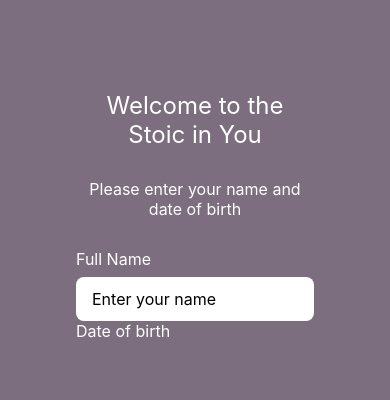
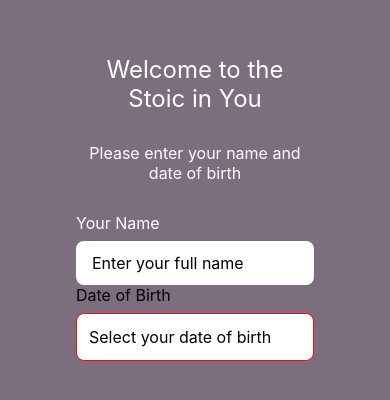
Before and after one commit to PeterX12/TheStoicInYou, a React Native app: screen /Onboarding in a window 390 px wide. Shown: the part 206-606 px from the top of the page. Built offline with nearby package versions, Linux system fonts and the light colour scheme.

Commit message:
feat: add DatePicker component and integrate into onboarding screen

```diff
--- a/app.json
+++ b/app.json
@@ -19,7 +19,8 @@
       "adaptiveIcon": {
         "foregroundImage": "./assets/adaptive-icon.png",
         "backgroundColor": "#ffffff"
-      }
+      },
+      "package": "com.anonymous.TheStoicInYou"
     },
     "web": {
       "favicon": "./assets/favicon.png"
--- /dev/null
+++ b/src/components/DatePicker.tsx
@@ -0,0 +1,198 @@
+import { AppColors } from "constants/colors";
+import { useState } from "react";
+import {
+  Platform,
+  StyleSheet,
+  View,
+  Text,
+  Pressable,
+  Dimensions,
+} from "react-native";
+import DateTimePicker from "@react-native-community/datetimepicker";
+
+const { width } = Dimensions.get("window");
+
+interface DatePickerProps {
+  label?: string;
+  value?: Date | null;
+  onChange: (date: Date) => void;
+  error?: string;
+  maxDate?: Date;
+  minDate?: Date;
+}
+
+const DatePicker = ({
+  label,
+  value,
+  onChange,
+  error,
+  maxDate,
+  minDate,
+}: DatePickerProps) => {
+  const [showDatePicker, setShowDatePicker] = useState(false);
+  const [tempDate, setTempDate] = useState<Date | null>(value ?? null);
+
+  const handleDateChange = (event: any, date?: Date) => {
+    if (Platform.OS === "android") {
+      setShowDatePicker(false);
+      if (date) onChange(date);
+    } else {
+      if (date) setTempDate(date);
+    }
+  };
+
+  const handleConfirm = () => {
+    setShowDatePicker(false);
+    if (tempDate) onChange(tempDate);
+  };
+
+  const handleCancel = () => {
+    setShowDatePicker(false);
+    setTempDate(value ?? null);
+  };
+
+  return (
+    <View style={styles.container}>
+      {label && <Text style={styles.inputText}>{label}</Text>}
+
+      <Pressable style={styles.input} onPress={() => setShowDatePicker(true)}>
+        <Text style={styles.dateText}>
+          {value ? value.toLocaleDateString() : "Select your date of birth"}
+        </Text>
+      </Pressable>
+
+      {/* Show date picker on Android */}
+      {showDatePicker && Platform.OS === "android" && (
+        <View style={styles.androidPickerContainer}>
+          <DateTimePicker
+            value={value || new Date()}
+            mode="date"
+            display="spinner"
+            onChange={handleDateChange}
+            textColor={AppColors.Black}
+            themeVariant="light"
+            maximumDate={maxDate}
+            minimumDate={minDate}
+            style={[styles.androidPicker, { backgroundColor: AppColors.White }]}
+          />
+        </View>
+      )}
+      {/* Show date picker on iOS */}
+      {showDatePicker && Platform.OS === "ios" && (
+        <View style={styles.iosPickerContainer}>
+          <Pressable style={styles.iosOverlay} onPress={handleCancel} />
+          <View style={styles.iosPickerWrapper}>
+            <View style={styles.iosButtonContainer}>
+              <Pressable onPress={handleCancel}>
+                <Text style={styles.iosButton}>Cancel</Text>
+              </Pressable>
+              <Pressable onPress={handleConfirm}>
+                <Text style={[styles.iosButton, styles.iosButtonConfirm]}>
+                  Done
+                </Text>
+              </Pressable>
+            </View>
+
+            <DateTimePicker
+              value={tempDate || new Date()}
+              mode="date"
+              display="spinner"
+              onChange={handleDateChange}
+              style={styles.iosPicker}
+              minimumDate={minDate}
+              maximumDate={maxDate}
+            />
+          </View>
+        </View>
+      )}
+
+      {error && <Text style={styles.errorText}>{error}</Text>}
+    </View>
+  );
+};
+
+const styles = StyleSheet.create({
+  container: {
+    marginBottom: 16,
+    zIndex: 1,
+    width: "100%",
+  },
+  inputText: {
+    fontSize: 16,
+    marginBottom: 8,
+    color: AppColors.Black,
+  },
+  input: {
+    backgroundColor: AppColors.White,
+    borderWidth: 1,
+    borderColor: AppColors.Error,
+    borderRadius: 8,
+    padding: 12,
+    justifyContent: "center",
+    minHeight: 48,
+    width: "100%",
+  },
+  dateText: {
+    color: AppColors.Black,
+    fontSize: 16,
+    width: "100%",
+  },
+  errorText: {
+    color: AppColors.Error,
+    fontSize: 14,
+    marginTop: 4,
+  },
+  androidPickerContainer: {
+    width: width * 0.9,
+    alignSelf: "center",
+    backgroundColor: AppColors.White,
+  },
+  androidPicker: {
+    height: 180,
+    width: "100%",
+  },
+  iosPickerContainer: {
+    position: "absolute",
+    top: 0,
+    left: 0,
+    right: 0,
+    bottom: 0,
+    justifyContent: "flex-end",
+    zIndex: 10,
+  },
+  iosOverlay: {
+    ...StyleSheet.absoluteFillObject,
+    backgroundColor: AppColors.Black + "80",
+  },
+  iosPickerWrapper: {
+    backgroundColor: AppColors.White,
+    borderRadius: 16,
+    margin: 20,
+    padding: 16,
+    maxHeight: 400,
+    width: width * 0.9,
+    alignSelf: "center",
+  },
+  iosPicker: {
+    height: 300,
+    width: "100%",
+  },
+  iosButtonContainer: {
+    flexDirection: "row",
+    justifyContent: "space-between",
+    paddingBottom: 16,
+    borderBottomWidth: 1,
+    borderBottomColor: AppColors.Black,
+  },
+  iosButton: {
+    fontSize: 16,
+    color: AppColors.Black,
+    padding: 8,
+  },
+  iosButtonConfirm: {
+    color: AppColors.Black,
+    fontWeight: "bold",
+  },
+});
+
+export default DatePicker;
--- a/src/screens/Onboarding/OnboardingScreen.tsx
+++ b/src/screens/Onboarding/OnboardingScreen.tsx
@@ -1,8 +1,9 @@
 import { AppColors } from "constants/colors";
-import { AppStyles } from "constants/styles";
-import { useState } from "react";
-import { View, Text, TextInput } from "react-native";
+import React, { useState } from "react";
+import { View, Text, TextInput, Pressable } from "react-native";
 import { StyleSheet } from "react-native";
+import DateTimePicker from "@react-native-community/datetimepicker";
+import DatePicker from "@components/DatePicker";
 
 export default function OnboardingScreen() {
   const [name, setName] = useState("");
@@ -13,27 +14,42 @@ export default function OnboardingScreen() {
     birthDate: "",
   });
 
+  const handleDateChange = (event: any, selectedDate?: Date) => {
+    setShowDatePicker(false);
+    if (selectedDate) {
+      setBirthDate(selectedDate);
+    }
+  };
+
   return (
     <View style={styles.container}>
       <Text style={styles.title}>Welcome to the Stoic in You</Text>
       <Text style={styles.subtitle}>
         Please enter your name and date of birth
       </Text>
-
       <View style={styles.inputContainer}>
-        <Text style={styles.inputText}>Full Name</Text>
+        <Text style={styles.inputText}>Your Name</Text>
         <TextInput
-          style={styles.input}
-          placeholder="Enter your name"
+          style={[styles.input, errors.name && styles.errorText]}
+          placeholder="Enter your full name"
           placeholderTextColor={AppColors.Black}
-          maxLength={50}
           value={name}
           onChangeText={setName}
+          autoCapitalize="words"
         />
         {errors.name && <Text style={styles.errorText}>{errors.name}</Text>}
       </View>
+
       <View style={styles.inputContainer}>
-        <Text style={styles.inputText}>Date of birth</Text>
+        <DatePicker
+          label="Date of Birth"
+          value={birthDate}
+          onChange={setBirthDate}
+          maxDate={new Date()}
+        />
+        {errors.birthDate && (
+          <Text style={styles.errorText}>{errors.birthDate}</Text>
+        )}
       </View>
     </View>
   );
@@ -76,4 +92,8 @@ export const styles = StyleSheet.create({
     fontSize: 14,
     marginTop: 8,
   },
+  dateText: {
+    color: AppColors.Black,
+    fontSize: 16,
+  },
 });
```
Also changed, not shown: package.json (+5 -3 lines), 1 other file (tests, documents, lock files or other folders).
